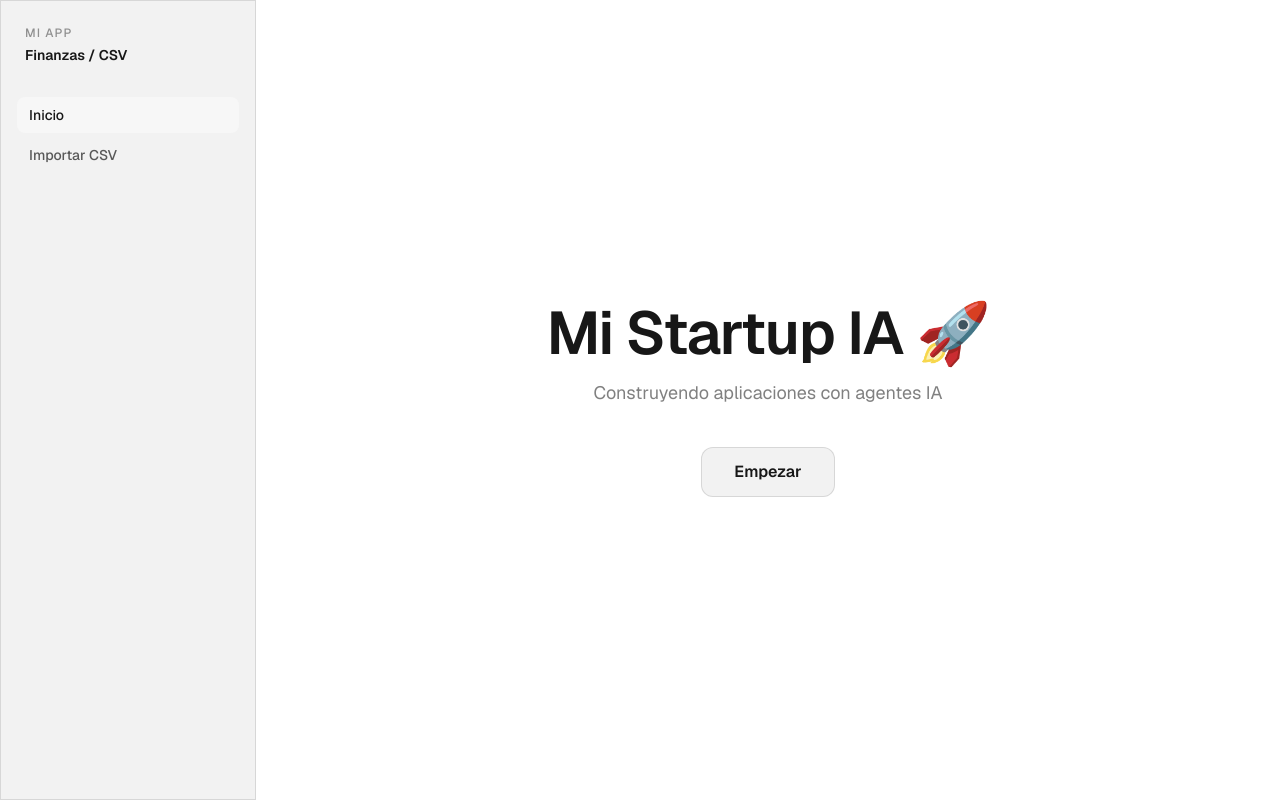
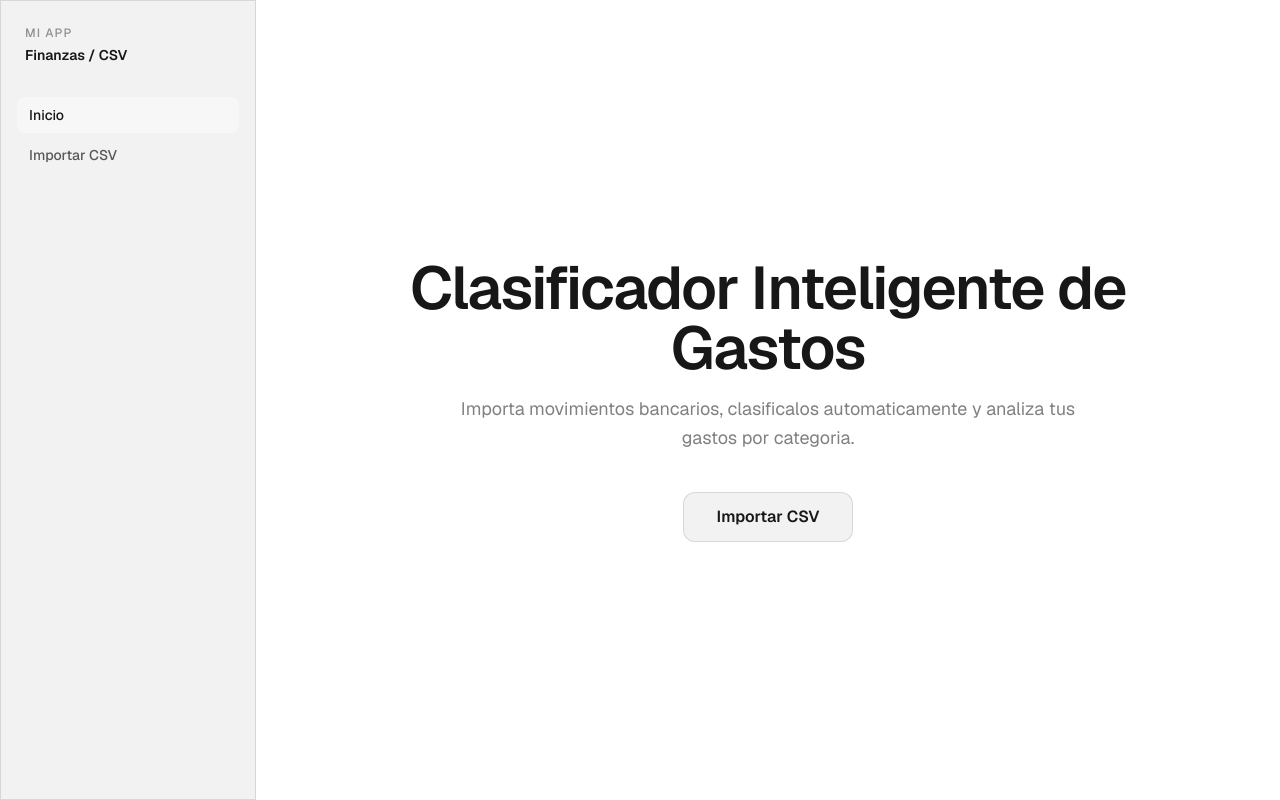
Before and after one commit to pablosebas111/aprendizaje-web, a Next.js app: page / in a window 1280 px wide. Built offline with nearby package versions, Linux system fonts and the light colour scheme.

Commit message:
Update home page copy for expense classifier

```diff
--- a/app/page.tsx
+++ b/app/page.tsx
@@ -1,18 +1,19 @@
 export default function Home() {
   return (
     <main className="flex flex-1 flex-col items-center justify-center px-6 py-16">
-      <h1 className="mb-4 text-center text-4xl font-semibold tracking-tight md:text-6xl">
-        Mi Startup IA 🚀
+      <h1 className="mb-4 max-w-4xl text-center text-4xl font-semibold tracking-tight md:text-6xl">
+        Clasificador Inteligente de Gastos
       </h1>
-      <p className="mb-10 max-w-lg text-center text-lg text-[color:color-mix(in_oklab,var(--foreground)_55%,transparent)]">
-        Construyendo aplicaciones con agentes IA
+      <p className="mb-10 max-w-2xl text-center text-lg leading-relaxed text-[color:color-mix(in_oklab,var(--foreground)_55%,transparent)]">
+        Importa movimientos bancarios, clasificalos automaticamente y analiza tus gastos por
+        categoria.
       </p>
-      <button
-        type="button"
+      <a
+        href="/importar-csv"
         className="surface-panel rounded-xl px-8 py-3 text-base font-semibold transition hover:opacity-90"
       >
-        Empezar
-      </button>
+        Importar CSV
+      </a>
     </main>
   );
 }
```
